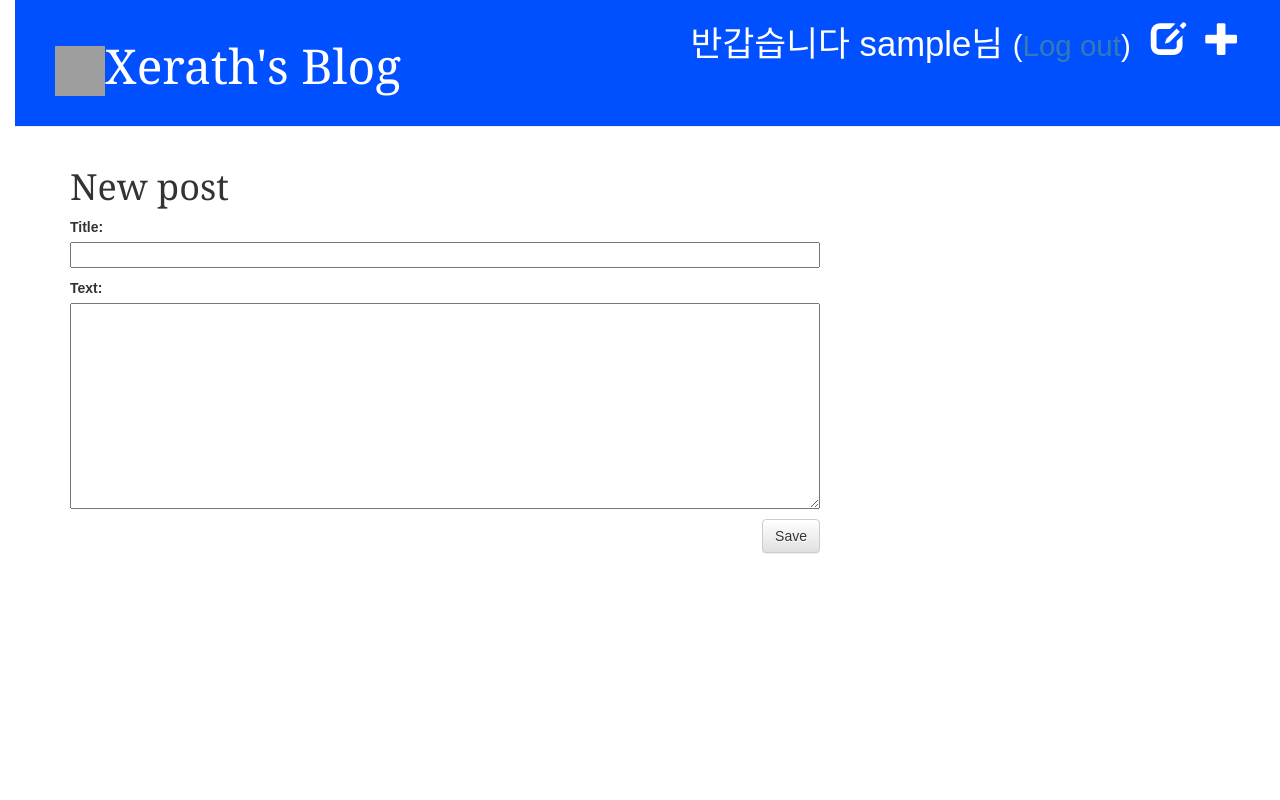
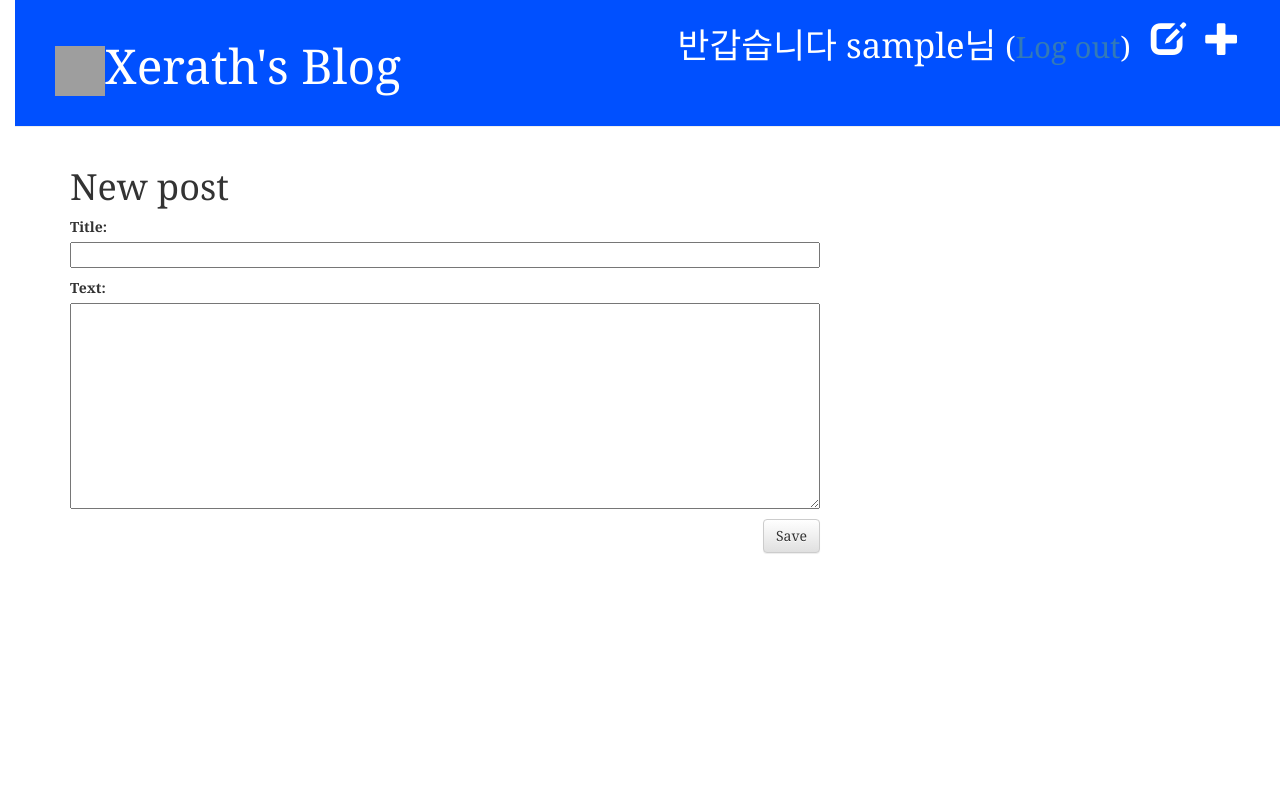
Before and after one commit to yoondj98/my-first-blog, a Django app: page /post/new/ in a window 1280 px wide. Run offline with Django 3.2, Linux system fonts and the light colour scheme; the visitor is signed in with stand-in values (Sample User, id 1); some libraries are stand-ins or nearby versions; grey boxes are pictures that could not be loaded.

Commit message:
xerath img add.

```diff
--- a/blog/static/css/blog.css
+++ b/blog/static/css/blog.css
@@ -3,7 +3,7 @@ h1 a {
 }
 body {
     padding-left: 15px;
-    font-family: 'Stylish', sans-serif;
+    font-family: Georgia, "Malgun Gothic", serif;
 }
 
 .page-header {
```
